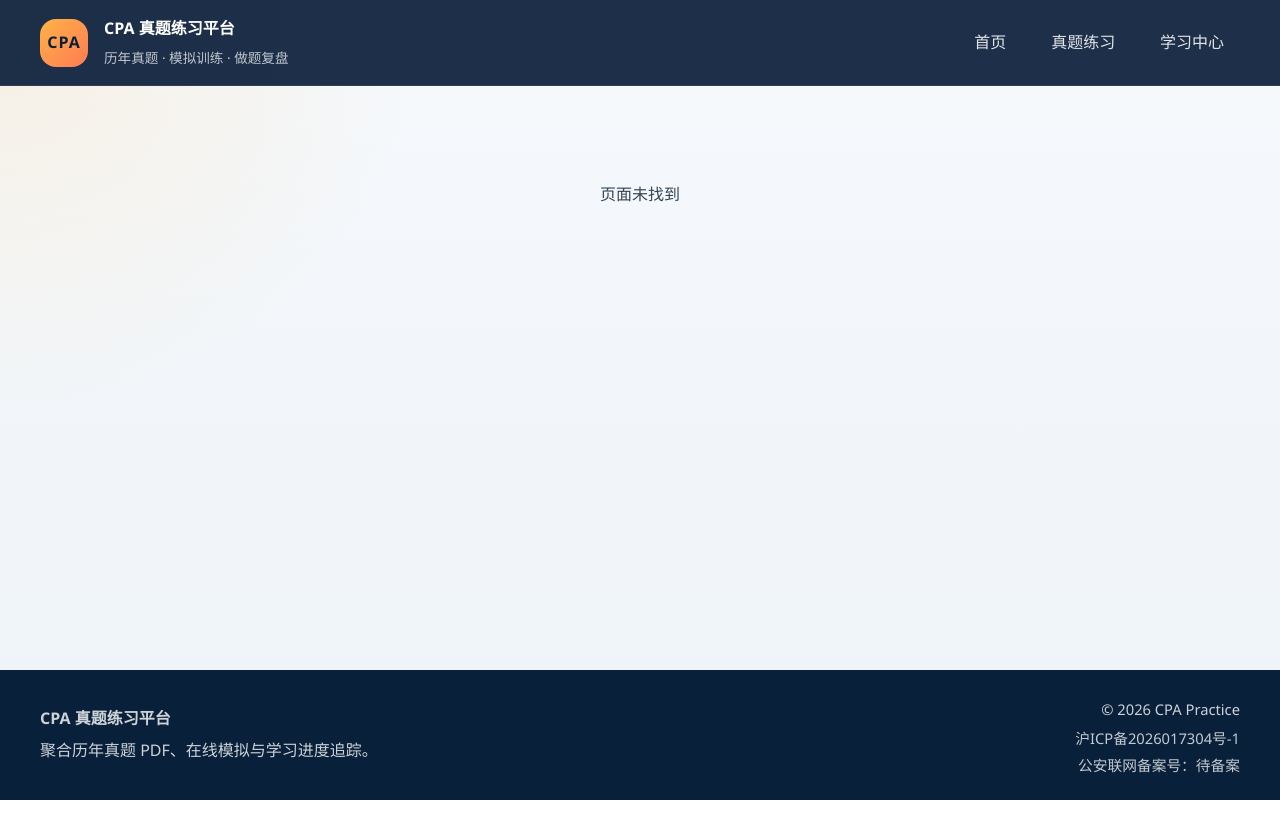
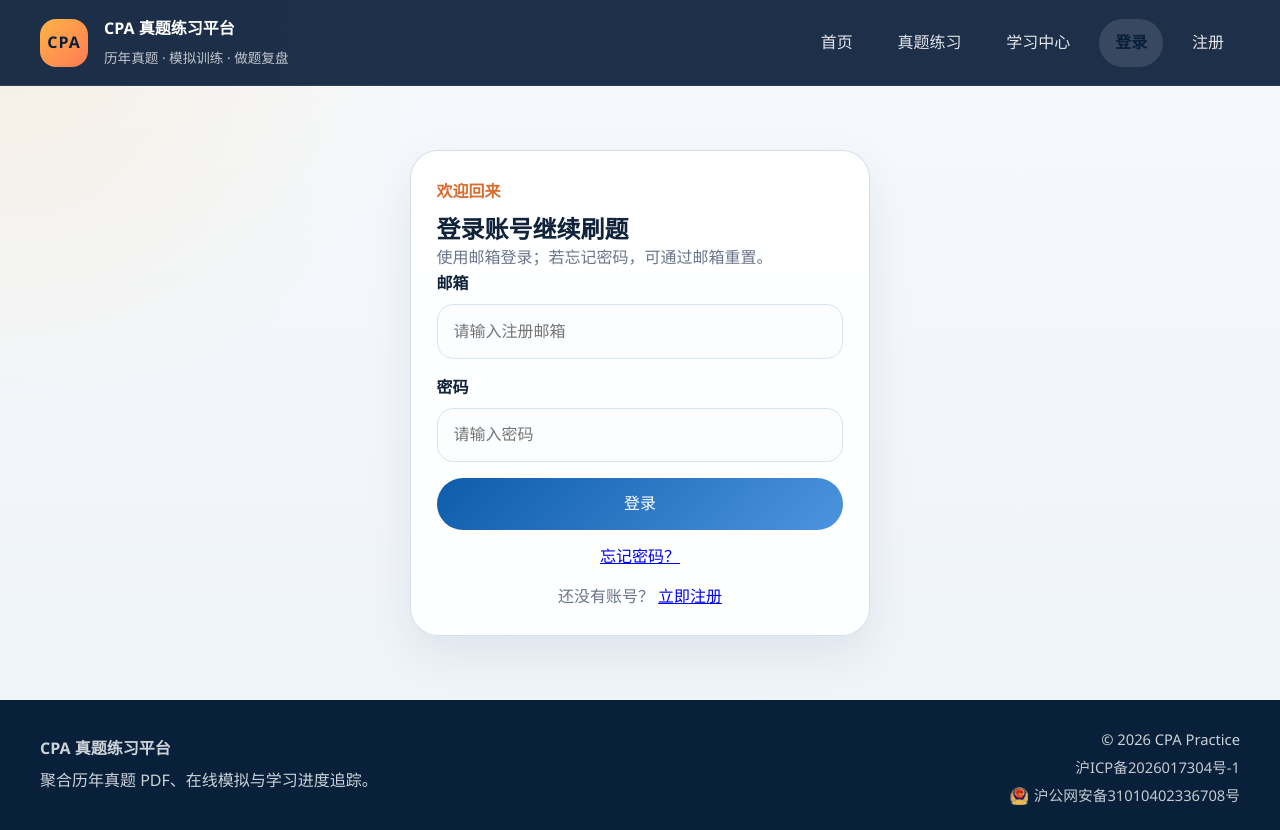
Before and after one commit to andyjinqi-lab/cpa-practice-platform, a Vue app: page /login in a window 1280 px wide. Before the commit the page ends 800 px from the top, so only its background shows below. Built offline with nearby package versions, Linux system fonts and the light colour scheme; no server answers.

Commit message:
chore: restore login and add police filing

```diff
--- a/src/App.vue
+++ b/src/App.vue
@@ -41,7 +41,15 @@
           <a href="https://beian.miit.gov.cn/" target="_blank" rel="noopener noreferrer">
             沪ICP备2026017304号-1
           </a>
-          <span>公安联网备案号：待备案</span>
+          <a
+            class="police-record"
+            href="https://beian.mps.gov.cn/#/query/webSearch?code=31010402336708"
+            rel="noreferrer"
+            target="_blank"
+          >
+            <img src="/beian-police.png" alt="" aria-hidden="true">
+            <span>沪公网安备31010402336708号</span>
+          </a>
         </div>
       </div>
     </footer>
@@ -229,6 +237,18 @@ onUnmounted(() => {
   text-decoration: underline;
 }
 
+.police-record {
+  display: inline-flex;
+  align-items: center;
+  gap: 0.35rem;
+}
+
+.police-record img {
+  width: 18px;
+  height: 18px;
+  flex: 0 0 auto;
+}
+
 @media (max-width: 768px) {
   .site-header {
     position: static;
--- a/src/config/reviewMode.js
+++ b/src/config/reviewMode.js
@@ -1,3 +1,3 @@
 // Temporary public review mode for public security filing approval.
-// Set this to false after approval to restore the login flow.
-export const PUBLIC_FILING_REVIEW_MODE = true
+// Keep this false after approval to use the normal login flow.
+export const PUBLIC_FILING_REVIEW_MODE = false
```
Also changed, not shown: public/beian-police.png (added).
